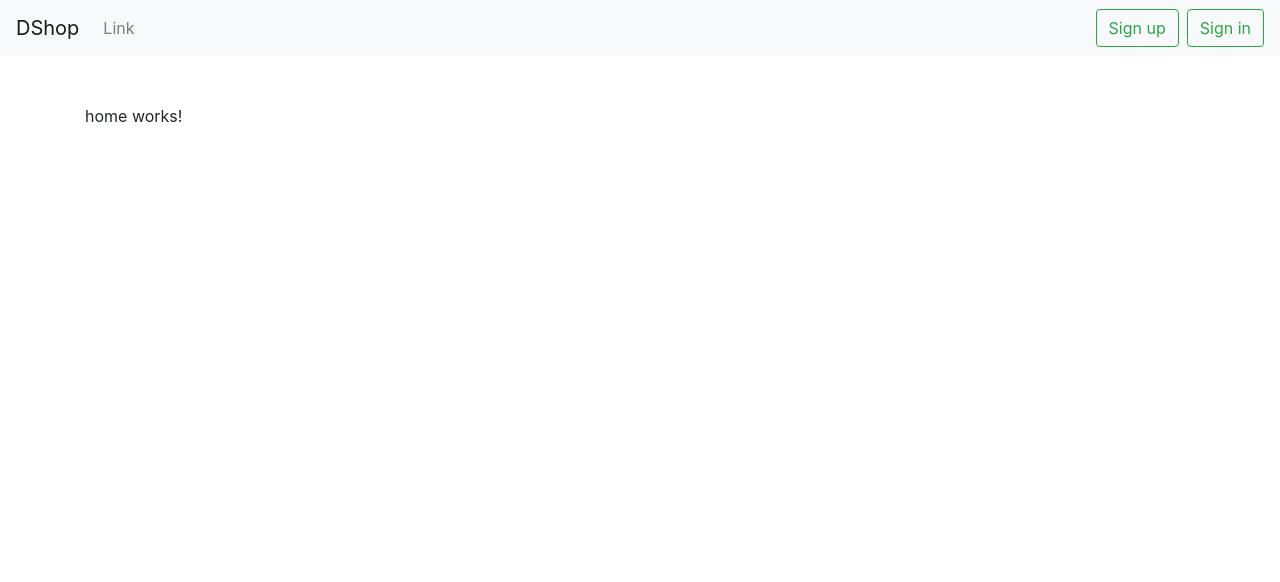
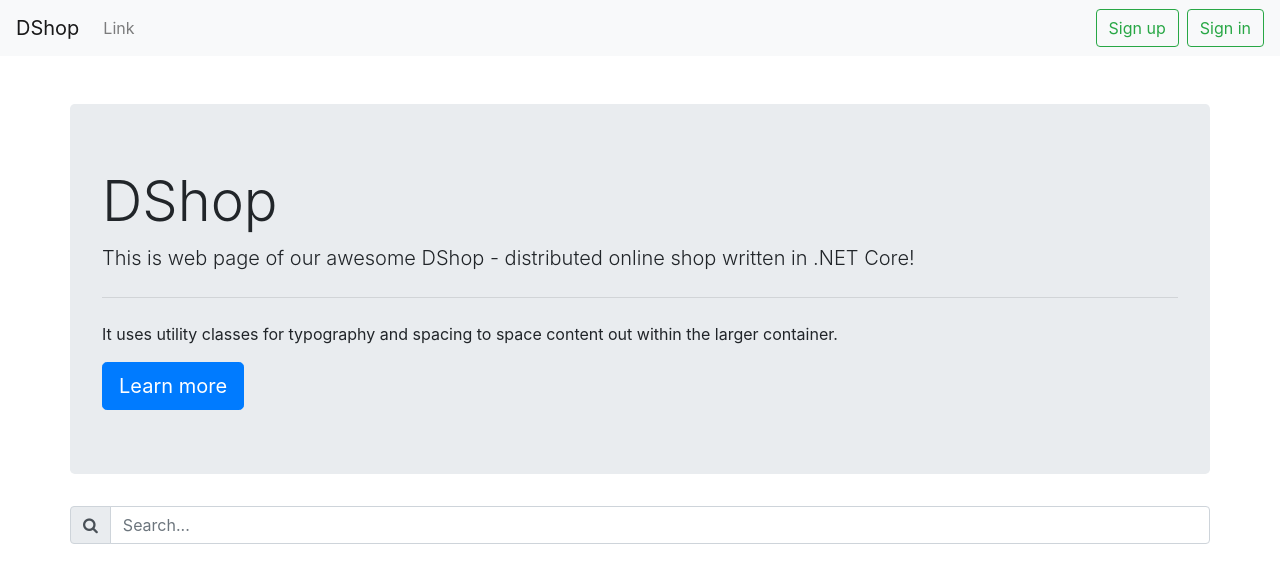
Before and after one commit to devmentors/DNC-DShop.Web, an Angular app: page /home in a window 1280 px wide. Shown: the top 582 px of the page. Built offline with nearby package versions, Linux system fonts and the light colour scheme.

Commit message:
Added products-list component, exported

```diff
--- a/src/app/home.component.html
+++ b/src/app/home.component.html
@@ -1,3 +1,10 @@
-<p>
-  home works!
-</p>
+<div class="row">
+  <div class="col-md-12 jumbotron">
+      <h1 class="display-4">DShop</h1>
+      <p class="lead">This is web page of our awesome DShop - distributed online shop written in .NET Core!</p>
+      <hr class="my-4">
+      <p>It uses utility classes for typography and spacing to space content out within the larger container.</p>
+      <a class="btn btn-primary btn-lg" href="#" role="button">Learn more</a>
+  </div>
+</div>
+<app-products-list></app-products-list>
--- /dev/null
+++ b/src/app/products/products-list/products-list.component.html
@@ -0,0 +1,13 @@
+<div class="row">
+  <div class="input-group mb-3">
+      <div class="input-group-prepend">
+        <span class="input-group-text">
+            <i class="fa fa-search"></i>
+        </span>
+      </div>
+      <input type="text" class="form-control" placeholder="Search...">
+    </div>
+</div>
+<div class="row">
+
+</div>
--- /dev/null
+++ b/src/app/products/products-list/products-list.component.ts
@@ -0,0 +1,15 @@
+import { Component, OnInit } from '@angular/core';
+
+@Component({
+  selector: 'app-products-list',
+  templateUrl: './products-list.component.html',
+  styleUrls: ['./products-list.component.css']
+})
+export class ProductsListComponent implements OnInit {
+
+  constructor() { }
+
+  ngOnInit() {
+  }
+
+}
--- a/src/app/products/products-routing.module.ts
+++ b/src/app/products/products-routing.module.ts
@@ -1,7 +1,9 @@
 import { NgModule } from '@angular/core';
 import { RouterModule, Routes } from '@angular/router';
+import { ProductsListComponent } from './products-list/products-list.component';
 
 const routes: Routes = [
+  { path: 'products', component: ProductsListComponent }
 ];
 
 @NgModule({
--- a/src/app/products/products.module.ts
+++ b/src/app/products/products.module.ts
@@ -1,12 +1,14 @@
 import { NgModule } from '@angular/core';
 import { CommonModule } from '@angular/common';
 import { ProductsRoutingModule } from './/products-routing.module';
+import { ProductsListComponent } from './products-list/products-list.component';
 
 @NgModule({
   imports: [
     CommonModule,
     ProductsRoutingModule
   ],
-  declarations: []
+  exports: [ProductsListComponent],
+  declarations: [ProductsListComponent]
 })
 export class ProductsModule { }
```
Also changed, not shown: src/app/products/shared/product.model.ts (added, +7 -0 lines), src/app/products/products-list/products-list.component.css (added).
